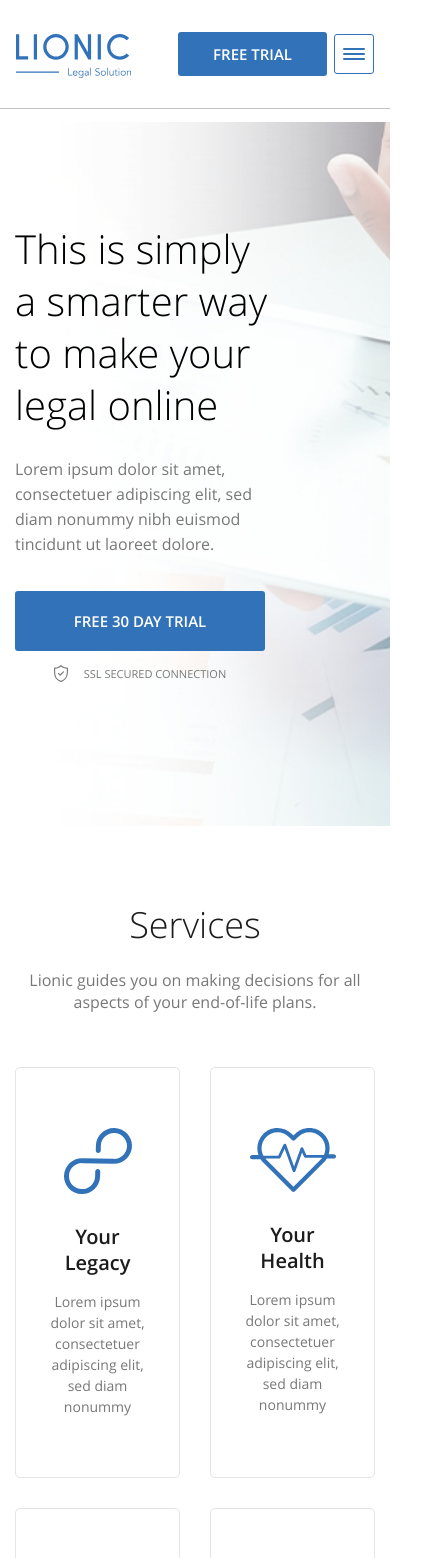
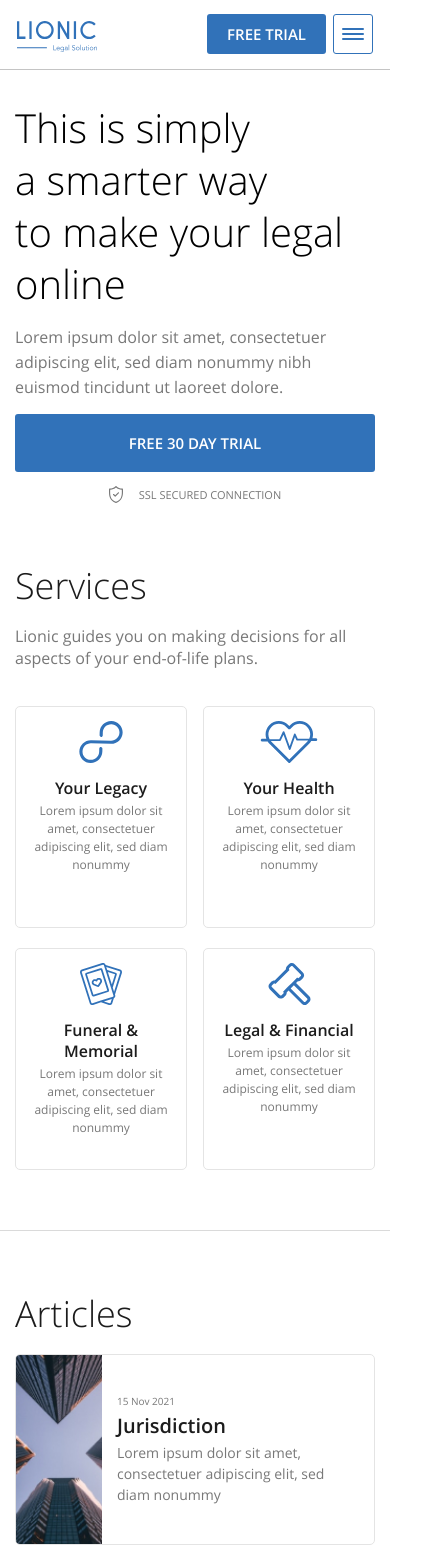
Before and after one commit to iDeveloper7/web_layout_Lionic, a plain HTML site: page index.html in a window 390 px wide. Shown: the top 1558 px of the page, 431 px wide, since content can reach past the window. Drawn offline with Linux system fonts and the light colour scheme; files whose address does not match are found by name.

Commit message:
media parth 1

```diff
--- a/css/media.css
+++ b/css/media.css
@@ -19,7 +19,6 @@
   .burger {
     display: block;
     position: relative;
-    padding: 8px;
     width: 40px;
     height: 40px;
     border: 1px solid currentColor;
@@ -73,13 +72,6 @@
 
   .services__item:not(:nth-child(even)) {
     margin-right: var(--gap);
-  }
-
-  /*articles*/
-
-  .articles__article,
-  .articles__link {
-    height: 100%;
   }
 
   /*clients*/
@@ -138,3 +130,169 @@
     margin-right: 20px;
   }
 }
+
+@media (max-width: 576px) {
+  .contacts,
+  .footer {
+    display: none;
+  }
+
+  /*global*/
+
+  .section-offset {
+    padding: 60px 0;
+  }
+
+  /*header*/
+
+  .header__container {
+    padding: 14px 17px;
+  }
+
+  .header__logo img {
+    width: 80px;
+  }
+
+  .header__btn {
+    padding: 10px 20px;
+  }
+
+  /*hero*/
+
+  .hero {
+    background: none;
+  }
+
+  .hero__content {
+    padding: 19px 0 0;
+    width: 100%;
+  }
+
+  .hero__title {
+    margin: 0 0 15px;
+  }
+
+  .hero__descr {
+    margin: 0 0 15px;
+  }
+
+  .hero__wrapper {
+    width: 100%;
+  }
+
+  .hero__btn {
+    padding: 19px 0;
+    width: 100%;
+  }
+
+  /*services*/
+
+  .services__title {
+    margin: 0 0 15px;
+    text-align: left;
+  }
+
+  .services__descr {
+    margin: 0 0 37px;
+    text-align: left
+  }
+
+  .services__list {
+    justify-content: space-between;
+    margin-bottom: -20px;
+  }
+
+  .services__item {
+    margin: 0 0 20px;
+    padding: 14px 15px;
+    width: calc((100% - 16px) / 2);
+    min-height: 222px;
+  }
+
+  .services__item:not(:nth-child(even)) {
+    margin-right: 16px;
+  }
+
+  .services__icon {
+    margin: 0 0 15px;
+    height: 42px;
+  }
+
+  .services__item-title {
+    margin: 0 0 3px;
+    font-size: 16px;
+  }
+
+  .services__item-descr {
+    font-size: 12px;
+  }
+
+  /*articles*/
+
+  .articles__title {
+    margin: 0 0 16px;
+  }
+
+  .articles__list {
+    flex-flow: column wrap;
+  }
+
+  .articles__item {
+    width: 100%;
+    height: 191px;
+  }
+
+  .articles__item:nth-child(-n+2) {
+    margin-bottom: 0;
+  }
+
+  .articles__item:not(:last-child) {
+    margin-bottom: 15px;
+  }
+
+  .articles__link {
+    flex-direction: row;
+  }
+
+  .articles__icon {
+    flex-shrink: 0;
+    width: 86px;
+  }
+
+  .articles__wrapper-text {
+    display: flex;
+    flex-direction: column;
+    justify-content: center;
+    padding: 0 29px 0 15px;
+  }
+
+  .articles__text-time {
+    margin-bottom: 4px;
+  }
+
+  .articles__text-title {
+    margin: 0 0 3px;
+  }
+
+  /*clients*/
+
+  .clients__title {
+    margin: 0 0 15px;
+  }
+
+  .clients__list {
+    flex-flow: column nowrap;
+  }
+
+  .clients__item {
+    width: 100%;
+  }
+
+  .clients__user {
+    padding: 31px 0 0 0;
+  }
+
+  .clients__name {
+    line-height: 1;
+  }
+}
--- a/css/style.css
+++ b/css/style.css
@@ -232,7 +232,7 @@ body {
 .hero__content {
   flex-direction: column;
   align-items: flex-start;
-  padding: 101px 0px 144px;
+  padding: 101px 0 144px;
   width: 50%;
 }
 
@@ -289,6 +289,7 @@ body {
   width: calc((100% - var(--gap) * 3) / 4);
   border: 1px solid #e4e4e4;
   border-radius: 5px;
+  overflow: hidden;
   transition: border-color 0.3s ease-in-out,
               background-color 0.3s ease-in-out;
 }
@@ -323,6 +324,7 @@ body {
 }
 
 .services__icon {
+  display: inline-block;
   margin: 0 0 30px;
 }
 
@@ -346,6 +348,7 @@ body {
 }
 
 .articles__item {
+  font-size: 0;
   width: calc((100% - var(--gap)) / 2);
 }
 
@@ -354,16 +357,18 @@ body {
 }
 
 .articles__item:not(:nth-child(2n)) {
-  margin-right: 30px;
+  margin-right: var(--gap);
 }
 
 .articles__article {
-  overflow: hidden;
+  height: 100%;
   border: 1px solid #e4e4e4;
   border-radius: 5px;
+  overflow: hidden;
 }
 
 .articles__link {
+  height: 100%;
   transition: border-color 0.3s ease-in-out,
               background-color 0.3s ease-in-out;
 }
@@ -405,7 +410,7 @@ body {
 }
 
 .articles__wrapper-text {
-  padding: 20px 30px 30px;
+  padding: 20px var(--gap) var(--gap);
 }
 
 .articles__text-time {
@@ -432,7 +437,7 @@ body {
 .clients__item {
   flex-direction: column;
   width: calc((100% - var(--gap) * 2) / 3);
-  padding: 50px 36px 30px;
+  padding: 50px 36px var(--gap);
   border: 1px solid #e4e4e4;
   border-radius: 5px;
 }
@@ -442,7 +447,7 @@ body {
 }
 
 .clients__descr {
-  margin: 0 0 30px;
+  margin: 0 0 var(--gap);
   max-width: 281px;
   line-height: 180%;
 }
@@ -453,6 +458,7 @@ body {
   margin-top: auto;
   padding: 31px 0 0 5px;
   border-top: 1px solid #dadada;
+  font-size: 0;
 }
 
 .clients__avatar {
--- a/index.html
+++ b/index.html
@@ -67,7 +67,7 @@
           </h1>
 
           <p class="hero__descr">
-            Lorem ipsum dolor sit amet, consectetuer adipiscing elit, sed diam nonummy nibh euismod tincidunt ut&nbsp;laoreet dolore.
+            Lorem ipsum dolor sit amet, consectetuer adipiscing elit, sed diam nonummy nibh euismod tincidunt ut laoreet dolore.
           </p>
 
           <div class="hero__wrapper flex">
@@ -128,7 +128,7 @@
             </svg>
 
             <h3 class="subtitle services__item-title">
-              Funeral &amp;&nbsp;Memorial
+              Funeral &amp; Memorial
             </h3>
 
             <p class="subsection-descr services__item-descr">
@@ -142,7 +142,7 @@
             </svg>
 
             <h3 class="subtitle services__item-title">
-              Legal &amp;&nbsp;Financial
+              Legal &amp; Financial
             </h3>
 
             <p class="subsection-descr services__item-descr">
```
